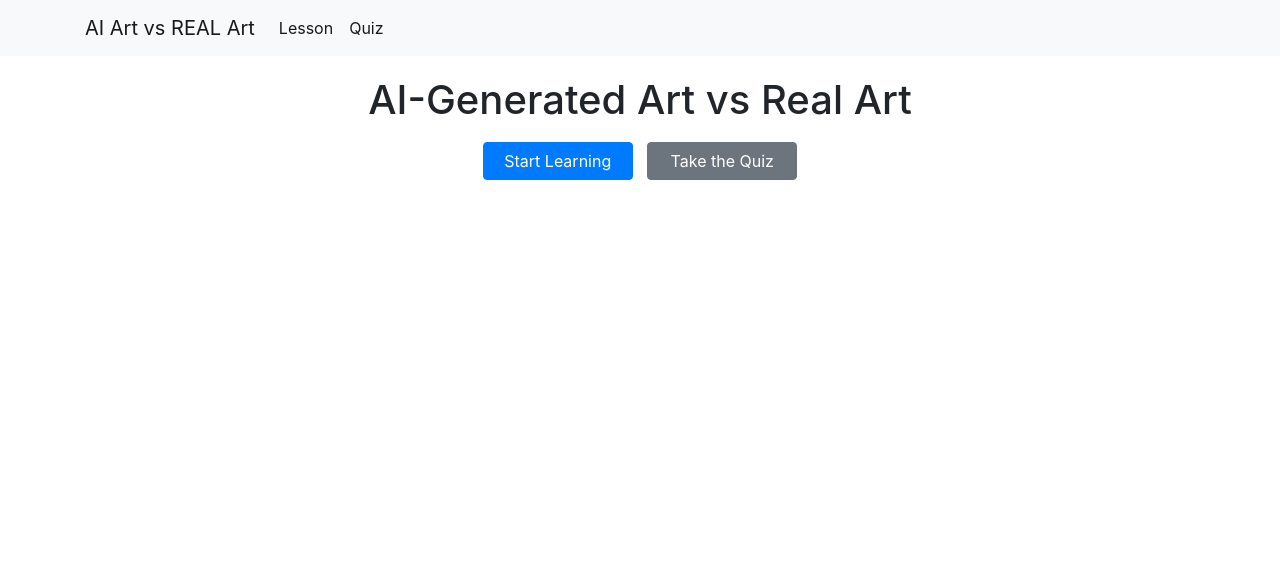
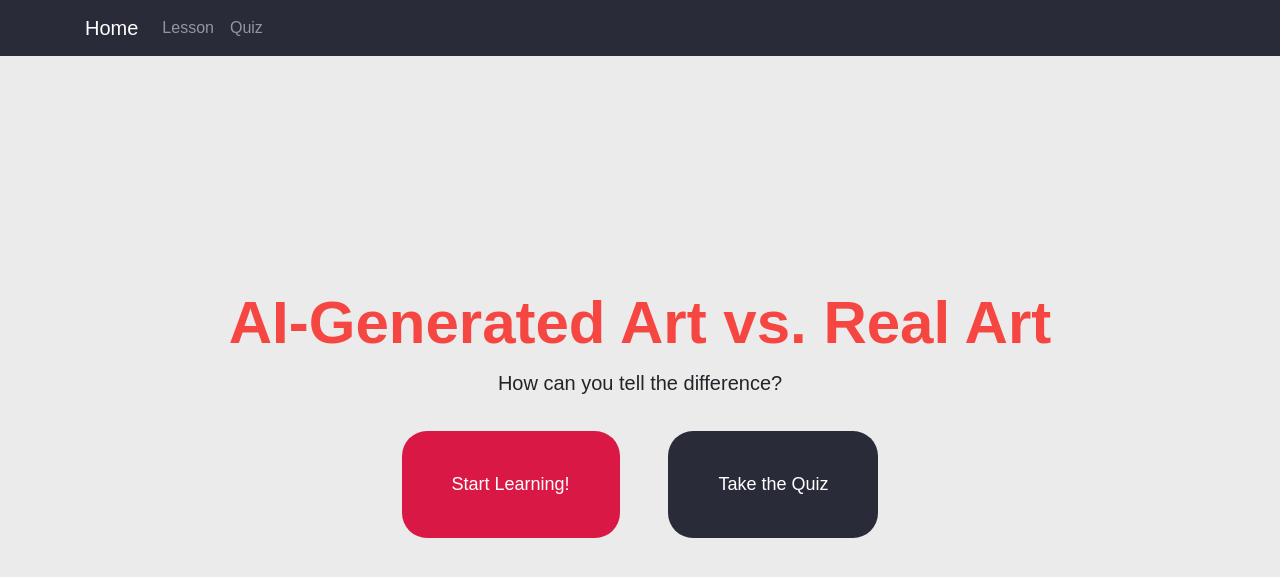
Before and after one commit to ar4179/AI-Art-vs-Real-Art, a Flask app: page / in a window 1280 px wide. Shown: the top 577 px of the page. Run offline with Flask 3, Linux system fonts and the light colour scheme; some libraries are stand-ins or nearby versions; some web fonts are replaced.

Commit message:
styling for homepage

```diff
--- a/server.py
+++ b/server.py
@@ -7,6 +7,14 @@ from markupsafe import escape
 import json
 
 app = Flask(__name__)
+
+# used for changing color of the link corresponding to current page in navbar
+def is_active(path):
+    return 'active' if request.path == path else ''
+
+@app.context_processor
+def context_processor():
+    return dict(is_active=is_active)
 
 # Thread-safe dictionary to store the durations
 user_durations = threading.Lock()
--- a/static/main.css
+++ b/static/main.css
@@ -1,3 +1,63 @@
+body {
+    font-family: century-gothic, sans-serif;
+    background-color: rgb(235,235,235);
+  }
+
+#navigationBar {
+    background-color: rgb(41,43,57);
+    color: white;
+}
+
+.nav-item.nav-link.active {
+    color: rgb(246,70,65) !important;  /* Change the color as needed */
+}
+
+#homepage-title {
+    margin-top: 20%;
+    margin-bottom: 3%;
+    text-align: center;
+}
+
+#homepage-main-title {
+    color: rgb(246,70,65);
+    font-size: 60px;
+    font-weight: bolder;
+}
+
+#homepage-main-subtitle {
+    font-size: 20px;
+}
+
+#start-learning-button {
+    border: none;
+    color: white;
+    background-color: rgb(218,24,70);
+    padding: 40px 50px;
+    text-align: center;
+    text-decoration: none;
+    display: inline-block;
+    font-size: 18px;
+    margin-right: 2%;
+    cursor: pointer;
+    border-radius: 25px; /* Makes the corners rounded */
+    transition-duration: 0.4s; /* Smooth transition for mouse hover effect */
+}
+
+#take-quiz-button {
+    border: none;
+    color: white;
+    background-color: rgb(41,43,57);
+    padding: 40px 50px;
+    text-align: center;
+    text-decoration: none;
+    display: inline-block;
+    font-size: 18px;
+    margin-left: 2%;
+    cursor: pointer;
+    border-radius: 25px; /* Makes the corners rounded */
+    transition-duration: 0.4s; /* Smooth transition for mouse hover effect */
+}
+
 #page-title {
     margin-top: 20px;
     margin-bottom: 5px;
--- a/templates/homepage.html
+++ b/templates/homepage.html
@@ -1,15 +1,18 @@
 {% extends "layout.html" %}
 
 {% block content %}
-<div class="row" id="page-title">
+<div class="row" id="homepage-title">
     <div class="col-12">
-        <h1>AI-Generated Art vs Real Art</h1>
+        <div id="homepage-main-title">AI-Generated Art vs. Real Art
+        </div>
+        <div id="homepage-main-subtitle">How can you tell the difference?
+        </div>
     </div>
 </div>
 <div class="row">
     <div class="col text-center">
-        <a href="/tips/1" class="btn btn-primary btn-custom" role="button">Start Learning</a>
-        <a href="/quiz/start" class="btn btn-secondary btn-custom" role="button">Take the Quiz</a>
+        <a href="/tips/1"><button id="start-learning-button">Start Learning!</button></a>
+        <a href="/quiz/start"><button id="take-quiz-button">Take the Quiz</button></a>
     </div>
 </div>
 {% endblock %}
--- a/templates/layout.html
+++ b/templates/layout.html
@@ -16,6 +16,8 @@
 
     <link rel="stylesheet" href="{{url_for('static', filename='main.css')}}">
 
+    <link rel="stylesheet" href="https://use.typekit.net/oov2wcw.css">
+
     <script src="https://cdn.jsdelivr.net/npm/@fat/zoom.js"></script>
 
     <title>AI-Gen Art vs Real Art</title>
@@ -24,18 +26,16 @@
 
 
 
-<nav class="navbar navbar-expand-lg navbar-light bg-light" id="navigationBar">
+<nav class="navbar navbar-expand-lg navbar-dark" id="navigationBar">
   <div class="container">
-    <a class="navbar-brand" href="/">AI Art vs REAL Art</a>
+    <a class="navbar-brand" href="/">Home</a>
     <button class="navbar-toggler" type="button" data-bs-toggle="collapse" data-bs-target="#navbarNavAltMarkup" aria-controls="navbarNavAltMarkup" aria-expanded="false" aria-label="Toggle navigation">
       <span class="navbar-toggler-icon"></span>
     </button>
     <div class="collapse navbar-collapse" id="navbarNavAltMarkup">
       <div class="navbar-nav">
-        <a class="nav-item nav-link active" href="#">Lesson</a>
-      </div>
-      <div class="navbar-nav">
-        <a class="nav-item nav-link active" href="#">Quiz</a>
+        <a class="nav-item nav-link {{ is_active('/tips/1') }}" href="/tips/1">Lesson</a>
+        <a class="nav-item nav-link {{ is_active('/quiz/start') }}" href="/quiz/start">Quiz</a>
       </div>
     </div>
 
```
